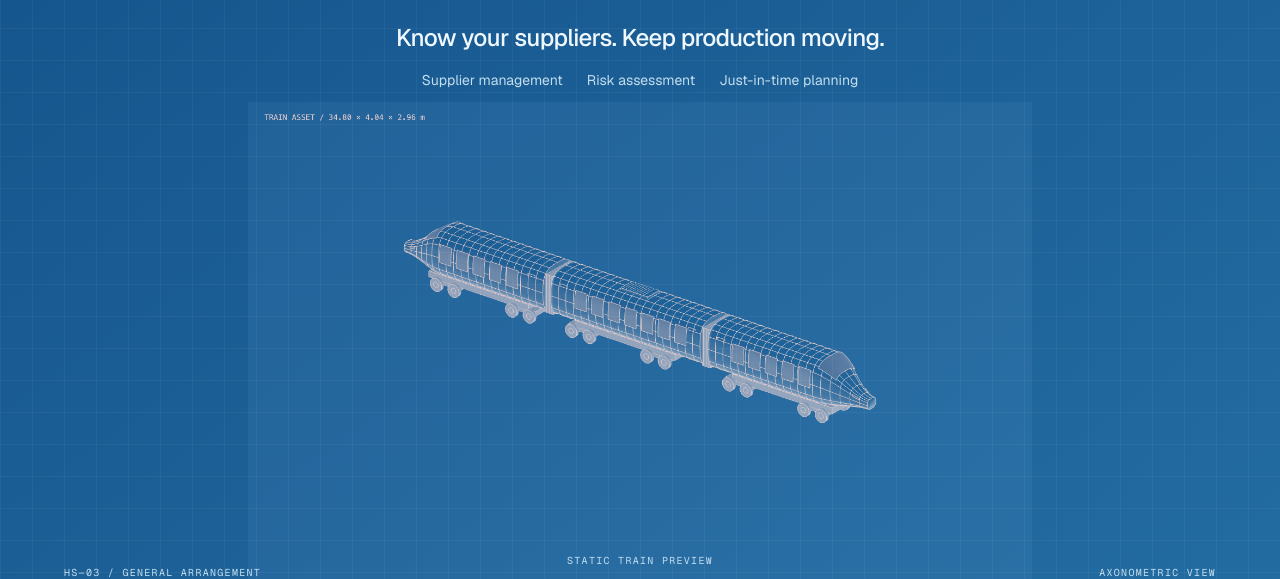
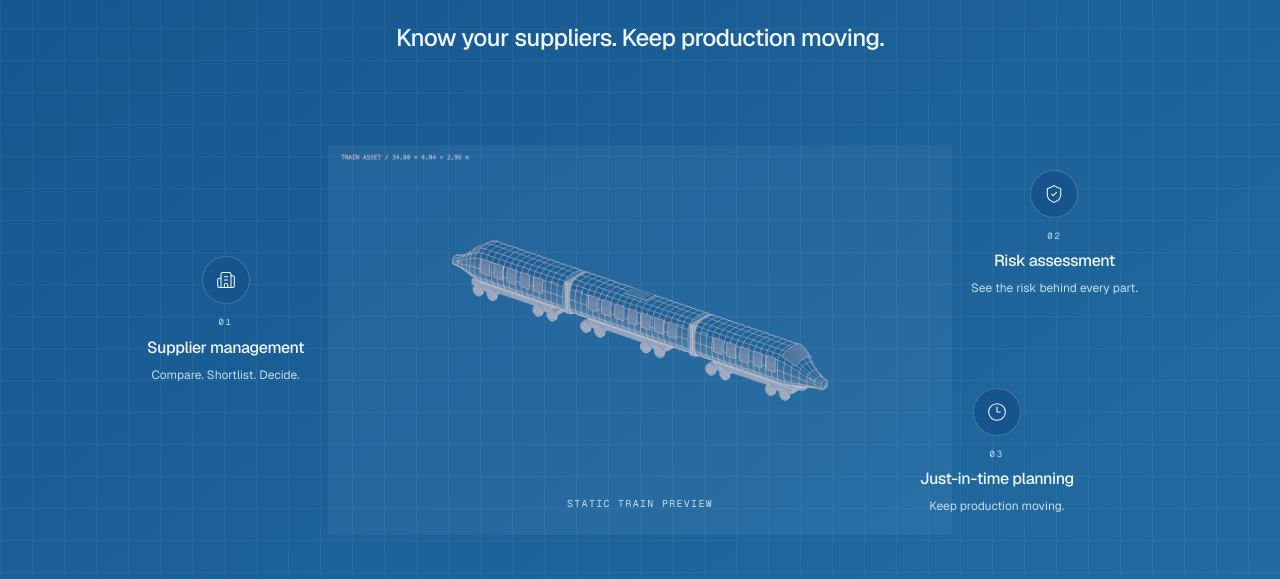
Before and after one commit to gustavbln/hackathon, a Next.js app: page / in a window 1280 px wide. Shown: the part 132-711 px from the top of the page. Built offline with nearby package versions, Linux system fonts and the light colour scheme; no server answers.

Commit message:
feat: arrange capabilities around the rotating train

```diff
--- a/app/page.tsx
+++ b/app/page.tsx
@@ -22,11 +22,6 @@ export default function Home() {
           <p className="text-lg font-medium tracking-tight sm:text-2xl">
             Know your suppliers. Keep production moving.
           </p>
-          <ul className="mt-4 flex flex-wrap justify-center gap-x-6 gap-y-2 text-xs text-[var(--blueprint-muted)] sm:text-sm" aria-label="Platform capabilities">
-            <li>Supplier management</li>
-            <li>Risk assessment</li>
-            <li>Just-in-time planning</li>
-          </ul>
         </div>
       </TrainScene>
 
--- /dev/null
+++ b/components/train/train-capabilities.tsx
@@ -0,0 +1,39 @@
+import { Building2, Clock3, ShieldCheck } from "lucide-react";
+
+const capabilities = [
+  {
+    title: "Supplier management",
+    description: "Compare. Shortlist. Decide.",
+    icon: Building2,
+    position: "left-0 top-[26%] sm:left-[2%] sm:top-[43%] lg:left-[5%]",
+  },
+  {
+    title: "Risk assessment",
+    description: "See the risk behind every part.",
+    icon: ShieldCheck,
+    position: "right-0 top-[26%] sm:right-[2%] sm:top-[29%] lg:right-[5%]",
+  },
+  {
+    title: "Just-in-time planning",
+    description: "Keep production moving.",
+    icon: Clock3,
+    position: "bottom-[9%] left-1/2 -translate-x-1/2 sm:bottom-[15%] sm:left-auto sm:right-[5%] sm:translate-x-0 lg:right-[10%]",
+  },
+];
+
+export function TrainCapabilities() {
+  return (
+    <ul aria-label="Platform capabilities" className="pointer-events-none absolute inset-0 z-10">
+      {capabilities.map(({ title, description, icon: Icon, position }, index) => (
+        <li key={title} className={`absolute w-44 max-w-[46%] text-center sm:w-52 ${position}`}>
+          <div className="mx-auto mb-3 flex size-10 items-center justify-center rounded-full border border-[var(--blueprint-rule)] bg-[var(--blueprint-paper-deep)] sm:size-12">
+            <Icon className="size-[18px] sm:size-5" strokeWidth={1.25} aria-hidden="true" />
+          </div>
+          <p className="mb-1.5 font-mono text-[9px] tracking-[0.2em] text-[var(--blueprint-muted)]" aria-hidden="true">0{index + 1}</p>
+          <h2 className="text-sm font-medium tracking-tight sm:text-base">{title}</h2>
+          <p className="mt-1.5 text-[11px] leading-relaxed text-[var(--blueprint-muted)] sm:text-xs">{description}</p>
+        </li>
+      ))}
+    </ul>
+  );
+}
--- a/components/train/train-scene.tsx
+++ b/components/train/train-scene.tsx
@@ -3,6 +3,7 @@
 import dynamic from "next/dynamic";
 import { Component, type ReactNode } from "react";
 import { TrainFallback } from "./train-fallback";
+import { TrainCapabilities } from "./train-capabilities";
 
 const TrainCanvas = dynamic(() => import("./train-canvas"), {
   ssr: false,
@@ -24,13 +25,14 @@ class SceneBoundary extends Component<{ children: ReactNode }, { failed: boolean
 export function TrainScene({ children }: { children?: ReactNode }) {
   return (
     <figure
-      className="blueprint-scene relative my-5 min-h-[460px] flex-1 sm:min-h-[540px]"
+      className="blueprint-scene relative my-5 min-h-[680px] flex-1 sm:min-h-[620px]"
       aria-label="Blueprint model of a high-speed train, slowly rotating from a bird’s-eye view"
     >
       {children && <div className="relative z-10 px-2 pt-6 sm:pt-8">{children}</div>}
-      <div className={`pointer-events-none absolute inset-x-0 bottom-0 ${children ? "top-28" : "top-0"}`} aria-hidden="true">
+      <div className="pointer-events-none absolute inset-x-0 top-[43%] bottom-[27%] sm:inset-x-[22%] sm:top-[25%] sm:bottom-[12%]" aria-hidden="true">
         <SceneBoundary><TrainCanvas /></SceneBoundary>
       </div>
+      <TrainCapabilities />
       <figcaption className="blueprint-label absolute bottom-3 left-0">HS—03 / General arrangement</figcaption>
       <span className="blueprint-label absolute right-0 bottom-3 hidden sm:block" aria-hidden="true">Axonometric view</span>
     </figure>
```
